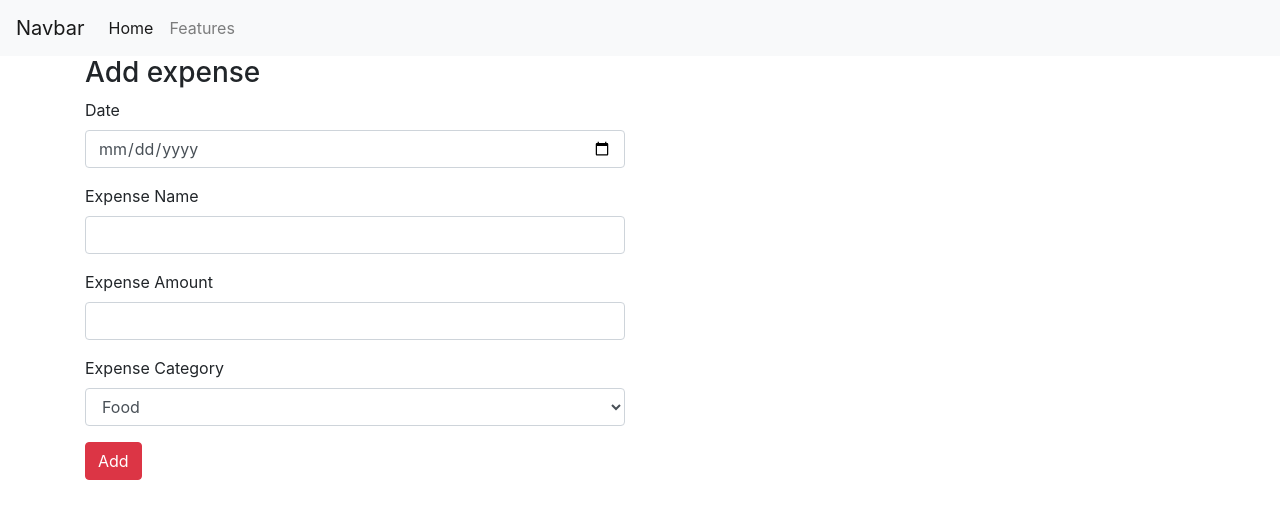
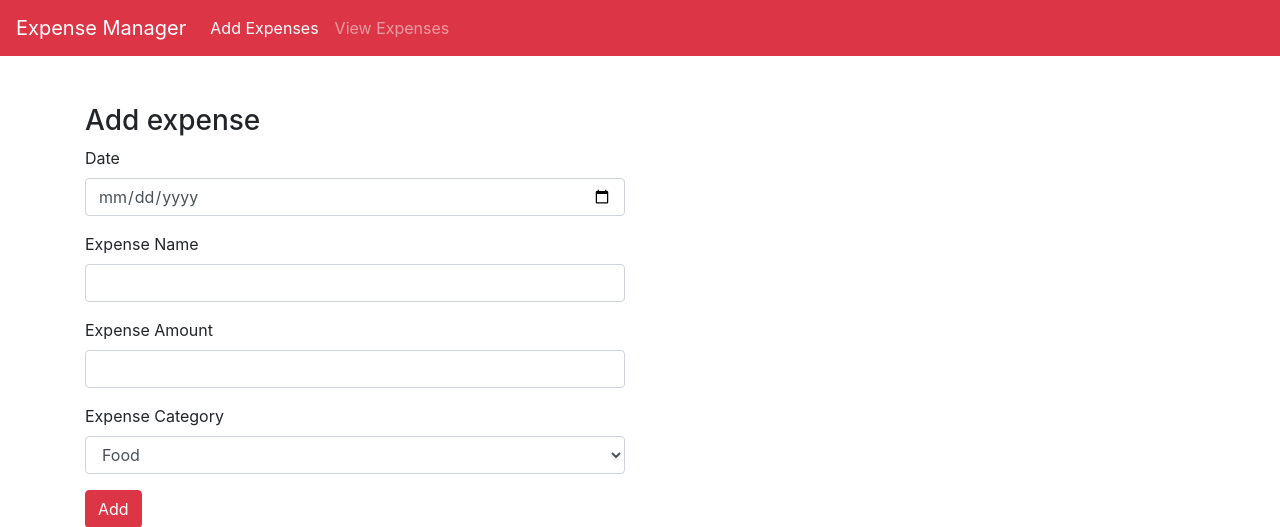
Before and after one commit to bitmap357/Expense_Manager, a Flask app: page / in a window 1280 px wide. Shown: the top 527 px of the page. Run offline with Flask 3, Linux system fonts and the light colour scheme.

Commit message:
editing navbar

```diff
--- a/templates/add.html
+++ b/templates/add.html
@@ -6,7 +6,7 @@
 <div class="container">
     <div class="row">
         <div class="col-md-6">
-            <h3>Add expense</h3>
+            <h3 class="mt-5">Add expense</h3>
             <form action="/addexpense" method="POST">
                 <div class="form-group">
                     <label for="">Date</label>
--- a/templates/base.html
+++ b/templates/base.html
@@ -6,18 +6,18 @@
     <title>Document</title>
 </head>
 <body>
-    <nav class="navbar navbar-expand-lg navbar-light bg-light">
-        <a class="navbar-brand" href="#">Navbar</a>
+    <nav class="navbar navbar-expand-lg navbar-dark bg-danger">
+        <a class="navbar-brand" href="#">Expense Manager</a>
         <button class="navbar-toggler" type="button" data-toggle="collapse" data-target="#navbarNav" aria-controls="navbarNav" aria-expanded="false" aria-label="Toggle navigation">
           <span class="navbar-toggler-icon"></span>
         </button>
         <div class="collapse navbar-collapse" id="navbarNav">
           <ul class="navbar-nav">
             <li class="nav-item active">
-              <a class="nav-link" href="#">Home <span class="sr-only">(current)</span></a>
+              <a class="nav-link" href="/">Add Expenses <span class="sr-only">(current)</span></a>
             </li>
             <li class="nav-item">
-              <a class="nav-link" href="#">Features</a>
+              <a class="nav-link" href="/expenses">View Expenses</a>
             </li>
           </ul>
         </div>
```
Also changed, not shown: mydatabase.db.
